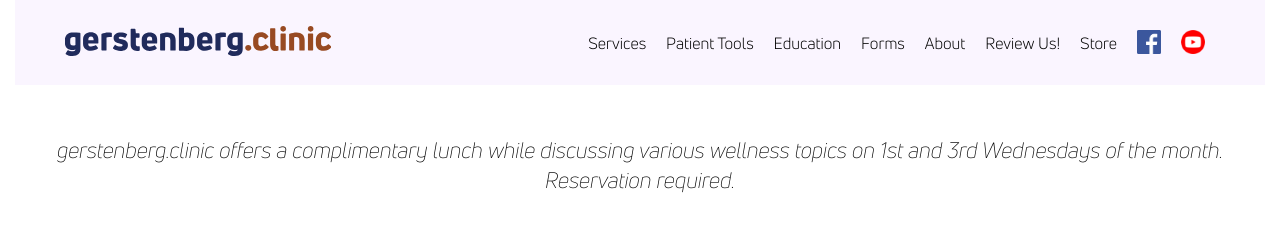
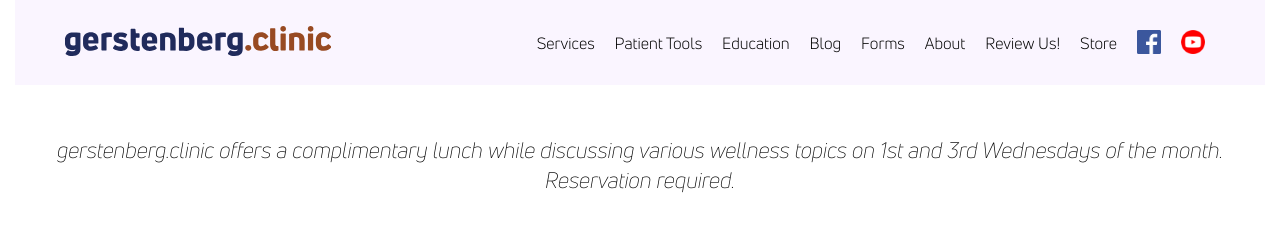
Before and after one commit to theneverwoods/gerstenberg.clinic, a Jekyll site: the page built from luncheon.html, in a window 1280 px wide. Shown: the top 227 px of the page. Built offline with Jekyll 4.4.1, drawn with Linux system fonts in a browser that asks for light colours; a script that is not in the unit is left out; grey boxes are pictures that could not be loaded.

Commit message:
Update header.html

```diff
--- a/_includes/header.html
+++ b/_includes/header.html
@@ -45,7 +45,7 @@
         </ul>
       </li>
 
-
+<li class="{% if page.permalink contains '/blog' %}active{% endif %}"><a href="{{ site.baseurl }}/blog">Blog</a></li>
       <li class="{% if page.permalink contains '/forms' %}active{% endif %}"><a href="{{ site.baseurl }}/forms">Forms</a></li>
 
       <li class="{% if page.permalink contains '/about' %}active{% endif %}"><a href="{{ site.baseurl }}/about">About</a></li>
```
